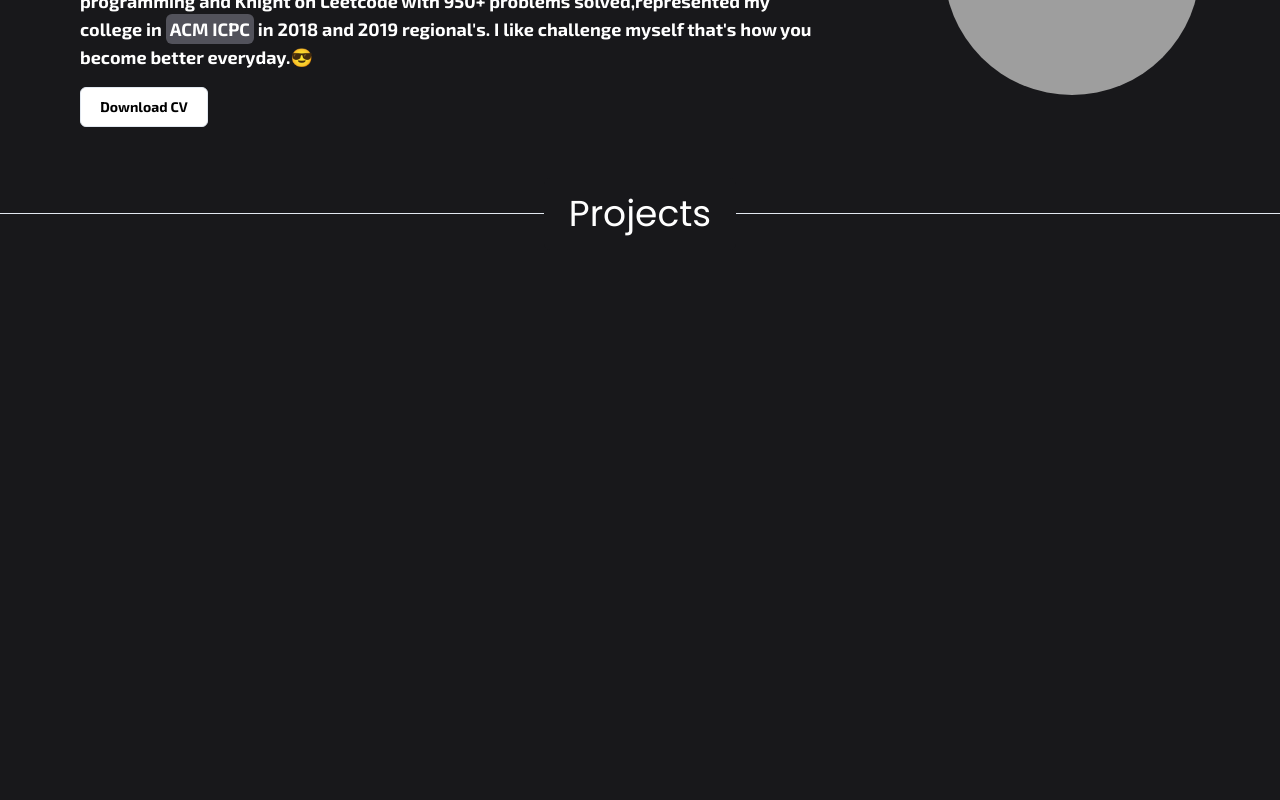
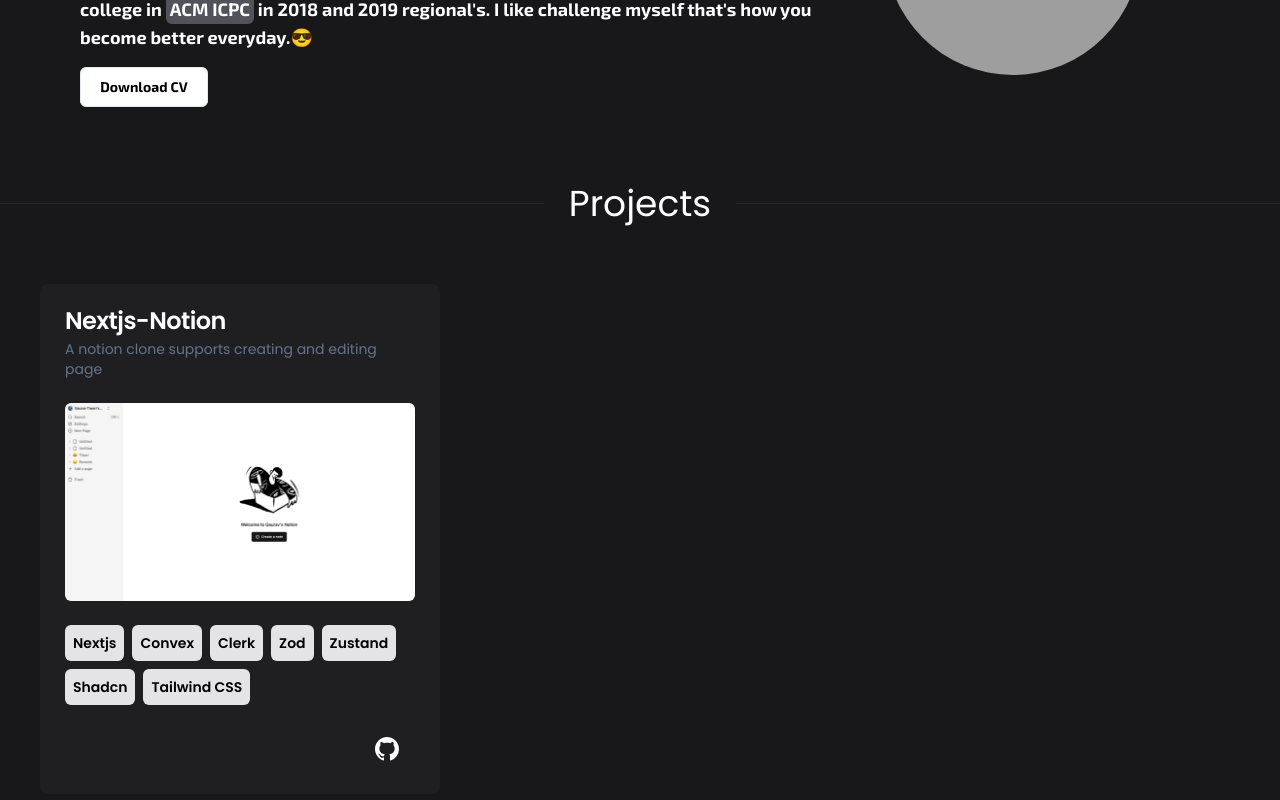
Before and after one commit to markande98/portfolio, a Next.js app: page / in a window 1280 px wide. Shown: the part 340-1140 px from the top of the page. Before the commit the page ends 1047 px from the top, so only its background shows below. Built offline with nearby package versions, Linux system fonts and the light colour scheme; grey boxes are pictures that could not be loaded.

Commit message:
project card section

```diff
--- a/app/page.tsx
+++ b/app/page.tsx
@@ -3,7 +3,7 @@
 
 export default function Home() {
   return (
-    <div className="h-full text-white pt-[60px]">
+    <div className="h-full text-white pt-[30px]">
       <Hero />
       <Projects />
     </div>
--- a/components/heading.tsx
+++ b/components/heading.tsx
@@ -1,15 +1,15 @@
 import { Separator } from "@/components/ui/separator";
 
-interface Heading {
+interface HeadingProps {
   label: string;
 }
 
-export const Heading = () => {
+export const Heading = ({ label }: HeadingProps) => {
   return (
     <div className="w-full flex items-center relative">
-      <Separator />
+      <Separator className="bg-zinc-800" />
       <h1 className="absolute p-4 rounded-md text-4xl w-48 text-center z-[10] bg-zinc-900 left-1/2 transform -translate-x-[50%]">
-        Projects
+        {label}
       </h1>
     </div>
   );
--- a/components/hero.tsx
+++ b/components/hero.tsx
@@ -13,7 +13,7 @@
   return (
     <div
       className={cn(
-        "h-full flex flex-col-reverse gap-y-6 justify-center px-20 md:flex-row md:h-2/3",
+        "h-full md:h-2/3 flex flex-col-reverse justify-evenly md:justify-center px-5 md:px-10 lg:px-20 md:flex-row",
         font.className
       )}
     >
--- a/components/profile-image.tsx
+++ b/components/profile-image.tsx
@@ -2,7 +2,7 @@
 
 export const ProfileImage = () => {
   return (
-    <div className="flex items-center md:justify-end justify-center w-full md:w-1/3">
+    <div className="flex items-center justify-center w-full md:w-1/3">
       <Avatar className="w-32 h-32 md:h-48 md:w-48 lg:w-64 lg:h-64">
         <AvatarImage
           src="https://encrypted-tbn0.gstatic.com/images?q=tbn:ANd9GcTyiXaQ_tNJCf01W4_GPYn_G1YTd7WCOPafkYiV3dcRDDb0UHCs2ugGCQom0hkrOuNTZyA&usqp=CAU"
--- /dev/null
+++ b/components/project-card-item.tsx
@@ -0,0 +1,65 @@
+import {
+  Card,
+  CardContent,
+  CardDescription,
+  CardFooter,
+  CardHeader,
+  CardTitle,
+} from "@/components/ui/card";
+import Image from "next/image";
+import { Button } from "@/components/ui/button";
+import { BsGithub } from "react-icons/bs";
+import Link from "next/link";
+
+interface ProjectCardItemProps {
+  title: string;
+  description: string;
+  imageUrl: string;
+  githubUrl: string;
+  tools: string[];
+}
+
+export const ProjectCardItem = ({
+  title,
+  description,
+  imageUrl,
+  githubUrl,
+  tools,
+}: ProjectCardItemProps) => {
+  return (
+    <Card className="w-[400px] h-fit bg-zinc-800/50 border-zinc-800/10 cursor-pointer hover:scale-105 transition text-white">
+      <CardHeader>
+        <CardTitle>{title}</CardTitle>
+        <CardDescription>{description}</CardDescription>
+      </CardHeader>
+      <CardContent>
+        <Image
+          width={400}
+          height={500}
+          src={imageUrl}
+          alt="project-image"
+          className="rounded-md"
+        />
+      </CardContent>
+      <CardFooter className="flex flex-wrap gap-2">
+        {tools.map((tool) => (
+          <span
+            key={tool}
+            className="p-2 bg-zinc-200 rounded-md text-sm font-semibold text-black"
+          >
+            {tool}
+          </span>
+        ))}
+      </CardFooter>
+      <CardFooter className="flex flex-col">
+        <div className="flex justify-end w-full gap-x-2">
+          <Button variant="ghost" asChild>
+            <Link href={githubUrl} target="__blank">
+              <BsGithub className="h-6 w-6" />
+            </Link>
+          </Button>
+        </div>
+      </CardFooter>
+    </Card>
+  );
+};
--- /dev/null
+++ b/components/projects-card.tsx
@@ -0,0 +1,36 @@
+import { ProjectCardItem } from "./project-card-item";
+
+const items = [
+  {
+    title: "Nextjs-Notion",
+    Description: "A notion clone supports creating and editing page",
+    imageUrl: "/notion.png",
+    githubUrl: "https://github.com/markande98/nextjs-notion",
+    tools: [
+      "Nextjs",
+      "Convex",
+      "Clerk",
+      "Zod",
+      "Zustand",
+      "Shadcn",
+      "Tailwind CSS",
+    ],
+  },
+];
+
+export const ProjectsCard = () => {
+  return (
+    <div className="h-full py-20 px-10 flex flex-col md:flex-row gap-x-2 gap-y-2">
+      {items.map((item) => (
+        <ProjectCardItem
+          key={item.githubUrl}
+          title={item.title}
+          description={item.Description}
+          imageUrl={item.imageUrl}
+          githubUrl={item.githubUrl}
+          tools={item.tools}
+        />
+      ))}
+    </div>
+  );
+};
--- a/components/projects.tsx
+++ b/components/projects.tsx
@@ -1,9 +1,11 @@
 import { Heading } from "./heading";
+import { ProjectsCard } from "./projects-card";
 
 export const Projects = () => {
   return (
-    <div className="h-2/3">
-      <Heading />
+    <div className="h-full">
+      <Heading label="Projects" />
+      <ProjectsCard />
     </div>
   );
 };
--- /dev/null
+++ b/components/ui/badge.tsx
@@ -0,0 +1,36 @@
+import * as React from "react"
+import { cva, type VariantProps } from "class-variance-authority"
+
+import { cn } from "@/lib/utils"
+
+const badgeVariants = cva(
+  "inline-flex items-center rounded-full border px-2.5 py-0.5 text-xs font-semibold transition-colors focus:outline-none focus:ring-2 focus:ring-ring focus:ring-offset-2",
+  {
+    variants: {
+      variant: {
+        default:
+          "border-transparent bg-primary text-primary-foreground hover:bg-primary/80",
+        secondary:
+          "border-transparent bg-secondary text-secondary-foreground hover:bg-secondary/80",
+        destructive:
+          "border-transparent bg-destructive text-destructive-foreground hover:bg-destructive/80",
+        outline: "text-foreground",
+      },
+    },
+    defaultVariants: {
+      variant: "default",
+    },
+  }
+)
+
+export interface BadgeProps
+  extends React.HTMLAttributes<HTMLDivElement>,
+    VariantProps<typeof badgeVariants> {}
+
+function Badge({ className, variant, ...props }: BadgeProps) {
+  return (
+    <div className={cn(badgeVariants({ variant }), className)} {...props} />
+  )
+}
+
+export { Badge, badgeVariants }
--- /dev/null
+++ b/components/ui/card.tsx
@@ -0,0 +1,79 @@
+import * as React from "react"
+
+import { cn } from "@/lib/utils"
+
+const Card = React.forwardRef<
+  HTMLDivElement,
+  React.HTMLAttributes<HTMLDivElement>
+>(({ className, ...props }, ref) => (
+  <div
+    ref={ref}
+    className={cn(
+      "rounded-lg border bg-card text-card-foreground shadow-sm",
+      className
+    )}
+    {...props}
+  />
+))
+Card.displayName = "Card"
+
+const CardHeader = React.forwardRef<
+  HTMLDivElement,
+  React.HTMLAttributes<HTMLDivElement>
+>(({ className, ...props }, ref) => (
+  <div
+    ref={ref}
+    className={cn("flex flex-col space-y-1.5 p-6", className)}
+    {...props}
+  />
+))
+CardHeader.displayName = "CardHeader"
+
+const CardTitle = React.forwardRef<
+  HTMLParagraphElement,
+  React.HTMLAttributes<HTMLHeadingElement>
+>(({ className, ...props }, ref) => (
+  <h3
+    ref={ref}
+    className={cn(
+      "text-2xl font-semibold leading-none tracking-tight",
+      className
+    )}
+    {...props}
+  />
+))
+CardTitle.displayName = "CardTitle"
+
+const CardDescription = React.forwardRef<
+  HTMLParagraphElement,
+  React.HTMLAttributes<HTMLParagraphElement>
+>(({ className, ...props }, ref) => (
+  <p
+    ref={ref}
+    className={cn("text-sm text-muted-foreground", className)}
+    {...props}
+  />
+))
+CardDescription.displayName = "CardDescription"
+
+const CardContent = React.forwardRef<
+  HTMLDivElement,
+  React.HTMLAttributes<HTMLDivElement>
+>(({ className, ...props }, ref) => (
+  <div ref={ref} className={cn("p-6 pt-0", className)} {...props} />
+))
+CardContent.displayName = "CardContent"
+
+const CardFooter = React.forwardRef<
+  HTMLDivElement,
+  React.HTMLAttributes<HTMLDivElement>
+>(({ className, ...props }, ref) => (
+  <div
+    ref={ref}
+    className={cn("flex items-center p-6 pt-0", className)}
+    {...props}
+  />
+))
+CardFooter.displayName = "CardFooter"
+
+export { Card, CardHeader, CardFooter, CardTitle, CardDescription, CardContent }
```
Also changed, not shown: public/notion.png (added), public/sample.png (added).
